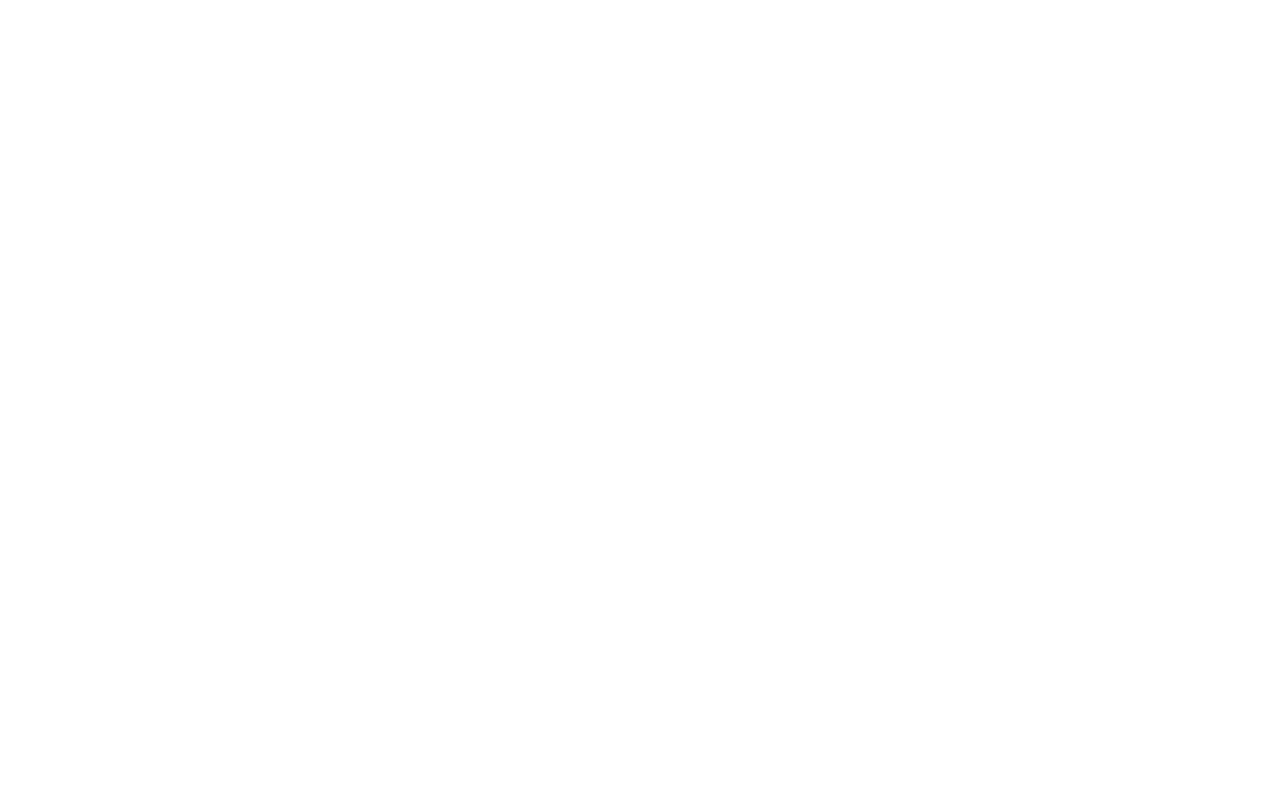
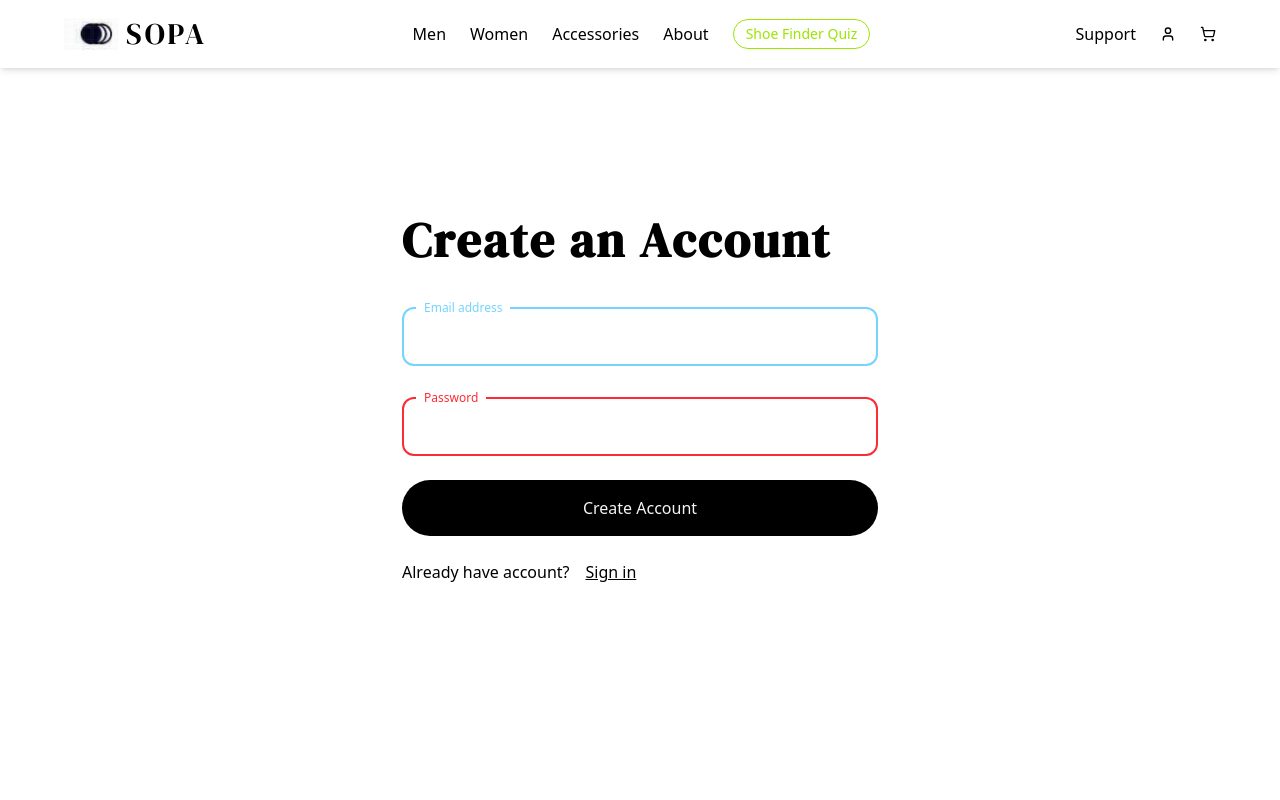
Before and after one commit to Ananthakrishnan6112002/Shoestore, a React (Vite) app: page /signup in a window 1280 px wide. Before the commit this address had no page. Shown: the top 800 px of the page. Built offline with nearby package versions, Linux system fonts and the light colour scheme.

Commit message:
made changes in add to cart

```diff
--- a/src/App.jsx
+++ b/src/App.jsx
@@ -13,7 +13,8 @@ import Support from "./assets/components/Support"
 import Cart from "./assets/components/Cart";
 import Navbar from "./assets/components/Navbar";
 import { CartProvider } from "./assets/components/CartContext"; // 👈 import provider
-
+import Login from "./assets/components/Login";
+import Signup from "./assets/components/Signup.jsx";
 function App() {
   return (
     <CartProvider>
@@ -26,6 +27,8 @@ function App() {
           <Route path="/quiz" element={<Quiz/>}/>
           <Route path="/support" element={<Support/>}/>
           <Route path="/cart" element={<Cart />} />
+          <Route path="/login" element={<Login />} />
+          <Route path="/signup" element={<Signup />} />
         </Routes>
       </Router>
     </CartProvider>
--- a/src/assets/components/Cart.jsx
+++ b/src/assets/components/Cart.jsx
@@ -32,12 +32,13 @@ const Cart = ({isOpen,onClose}) => {
 
   return (
     <div
-      className={`fixed top-0 left-0 w-1/3 max-w-5xl md:max-w-full h-full z-50 flex  justify-center items-start  bg-opacity-50 transition-opacity duration-500
+      className={`fixed top-0 right-0 w-1/3 max-w-5xl border-l-green-300
+         border-l-2 md:max-w-full h-full z-50 flex  justify-center items-start  bg-opacity-50 transition-opacity duration-500
         ${isOpen ? "opacity-100 pointer-events-auto" : "opacity-0 pointer-events-none"}`}
     >
       <div
         className={`bg-gray-50 mt-16 py-12 w-full h-full px-6 rounded-lg transform transition-transform duration-500
-          ${isOpen ? "translate-x-0" : "-translate-x-full"}`}
+          ${isOpen ? "translate-x-0" : "translate-x-full"}`}
       > <button
           className="absolute top-4 right-6 text-2xl font-bold"
           onClick={onClose}
--- a/src/assets/components/CartContext.jsx
+++ b/src/assets/components/CartContext.jsx
@@ -1,10 +1,24 @@
 // CartContext.js
-import React, { createContext, useState } from "react";
+import React, { createContext, useEffect, useState } from "react";
 
 export const CartContext = createContext();
 
 export const CartProvider = ({ children }) => {
   const [cart, setCart] = useState([]);
+
+  useEffect(() => {
+    const storedcart=localStorage.getItem("cart");
+    if(storedcart){
+      setCart(JSON.parse(storedcart))
+    }
+
+  }, [])
+
+  useEffect(() => {
+    localStorage.setItem("cart",JSON.stringify(cart))
+
+  }, [cart])
+
 
   // Add item (with quantity handling)
  const addToCart = (item) => {
--- /dev/null
+++ b/src/assets/components/Login.jsx
@@ -0,0 +1,28 @@
+import React, { useState } from 'react'
+import Navbar from './Navbar'
+import Footer from './Footer'
+import { Link } from 'react-router-dom'
+import Signup from './Signup.jsx'
+
+const Login = () => {
+
+  return (
+   <div>
+<Navbar/>
+<div className='h-auto flex min-h-screen  justify-center items-center'>
+    <div className='flex flex-col gap-6'>
+        <span  className='text-5xl tracking-wider font-DMSerif font-semibold text-black  mb-3 '>Sign in.</span>
+
+            <input type="text"  placeholder='Email address' className='border-2  pl-6 placeholder-gray-400 border-gray-300 py-3  rounded-2xl w-md'/>
+        <button className='px-10 bg-black text-gray-100 py-4 rounded-4xl'>Email me a login link</button>
+        <div className='flex'><span>New to sopa? </span><Link to='/signup' className='underline ml-4 hover:cursor-pointer'>Create an account</Link></div>
+
+
+    </div>
+</div>
+<Footer/>
+   </div>
+  )
+}
+
+export default Login
--- a/src/assets/components/Navbar.jsx
+++ b/src/assets/components/Navbar.jsx
@@ -25,30 +25,33 @@ const Navbar = () => {
           onClick={() => navigate("/")}
         >
           <img src="/images/logo.png" alt="SOPA Logo" className="h-8" />
-          <span className="font-DMSerif text-2xl tracking-widest">SOPA</span>
+          <span className="font-DMSerif text-xl md:text-3xl tracking-widest">SOPA</span>
         </div>
 
         {/* Desktop Menu */}
         <div className="hidden md:flex items-center space-x-6">
 
             <button onClick={() => {setShowmen(prev=>!prev);
+             setshowcart(false);
             setShowwomen(false);
               setshowacc(false);}}className="cursor-pointer hover:text-lime-400">Men</button>
             <button onClick={() => {
               setShowwomen(prev => !prev);
+               setshowcart(false);
               setShowmen(false);
               setshowacc(false);
             }} className="cursor-pointer hover:text-lime-400">Women</button>
-            <button onClick={()=>{setshowacc(prev=>!prev);setShowmen(false);
+            <button onClick={()=>{setshowacc(prev=>!prev);setShowmen(false); setshowcart(false);
               setShowwomen(false);}} className="cursor-pointer hover:text-lime-400">Accessories</button>
              <Link to="/about" className="cursor-pointer hover:text-lime-400">About</Link>
             <Link to="/Quizhome" className="text-lime-400 border  hover:bg-lime-400 hover:text-white border-lime-400 rounded-2xl px-3 py-1 text-sm"> Shoe Finder Quiz</Link>
           </div>
           <div className="flex items-center space-x-6 ">
              <Link to="/support" className="cursor-pointer  hover:text-lime-400">Support</Link>
-            <Link to="/support" className="cursor-pointer  hover:text-lime-400"><LuUser/></Link>
+            <Link to="/login" className="cursor-pointer  hover:text-lime-400"><LuUser/></Link>
 
               <button className="cursor-pointer hover:text-lime-400" onClick={()=>{setshowcart(prev=>!prev);setShowmen(false);
+              setshowacc(false);
             setShowwomen(false)}}><LuShoppingCart/></button>
         </div>
 
@@ -75,15 +78,18 @@ const Navbar = () => {
           <div className="flex flex-col space-y-6 mt-12 text-lg">
 
           <button onClick={() => {setShowmen(prev=>!prev);
+          setshowcart(false);
           setShowwomen(false);
             setshowacc(false);setIsOpen(false);}}className="cursor-pointer hover:text-lime-400">Men</button>
           <button onClick={() => {
             setShowwomen(prev => !prev);
+             setshowcart(false);
             setShowmen(false);
             setshowacc(false);setIsOpen(false);
           }} className="cursor-pointer hover:text-lime-400">Women</button>
           <button onClick={()=>
           {setshowacc(prev=>!prev);
+             setshowcart(false);
             setShowmen(false);
             setShowwomen(false);setIsOpen(false);}} className="cursor-pointer hover:text-lime-400">Accessories</button>
           <Link className="md:ml-0 ml-22" to="/about" >About</Link>
@@ -93,6 +99,7 @@ const Navbar = () => {
               <Link to="/cart" className="cursor-pointer hover:text-lime-400"></Link>
               <button onClick={()=>
           {setshowcart(prev=>!prev);
+            setshowacc(false);
             setShowmen(false);
             setShowwomen(false);setIsOpen(false);}} className="cursor-pointer hover:text-lime-400"><LuShoppingCart/></button>
           </div>
--- /dev/null
+++ b/src/assets/components/Signup.jsx
@@ -0,0 +1,45 @@
+import React, { useState } from 'react'
+import Navbar from './Navbar'
+import Footer from './Footer'
+import { Link, Navigate, useNavigate } from 'react-router-dom'
+
+
+const Signup = () => {
+    const navigate=useNavigate();
+    const[username,setusername]=useState("");
+    const [error,seterror]=useState("")
+const [password,setpassword]=useState("");
+    const arr=[{
+username:"ananthakrishnan",password:"123"},{username:"guest",password:"123"},
+{username:"alwin",password:"123"},{username:"mani",password:"123"} ]
+const onhandle=(e)=>{
+    e.preventDefault();
+const founduser=arr.find((u)=>u.username===username && u.password===password);
+if(founduser){
+    navigate("/");
+}
+else{
+seterror("Incorrect username and password");
+}};
+  return (
+   <div>
+<Navbar/>
+<div className='h-auto flex min-h-screen  justify-center items-center'>
+    <div className='flex flex-col gap-6'>
+        <span  className='text-5xl tracking-wider font-DMSerif font-semibold text-black  mb-3 '>Create an Account</span>
+
+            <fieldset className='border-2 rounded-xl px-3 text-sky-300 '><legend className='text-xs px-2'>Email address</legend><input type="text" onChange={(e)=>setusername(e.target.value)}  className=' placeholder-gray-400 py-3 focus:outline-none w-md'/></fieldset>
+              <fieldset className='border-2 text-red-500 rounded-xl px-3 '><legend className='text-xs px-2'>Password</legend><input type="password" onChange={(e)=>setpassword(e.target.value)}  className=' placeholder-gray-400 py-3 focus:outline-none w-md'/></fieldset>
+              {error && <p className='text-red-600'>{error}</p>}
+        <button onClick={onhandle} className='px-10 bg-black text-gray-100 py-4 rounded-4xl hover:cursor-pointer hover:bg-green-300 hover:text-black'>Create Account</button>
+        <div className='flex'><span>Already have account? </span><Link to="/login" className='underline ml-4 hover:cursor-pointer'>Sign in</Link></div>
+
+
+    </div>
+</div>
+<Footer/>
+   </div>
+  )
+}
+
+export default Signup
```
